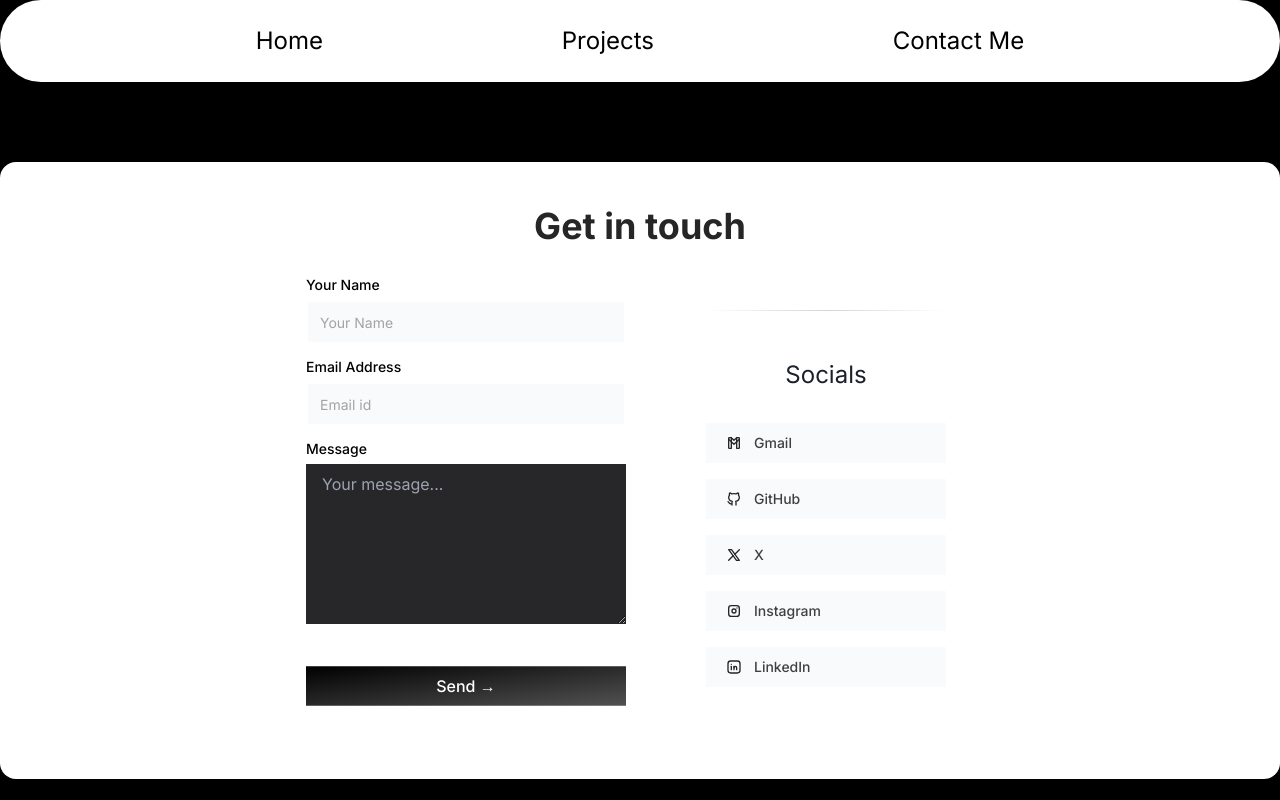
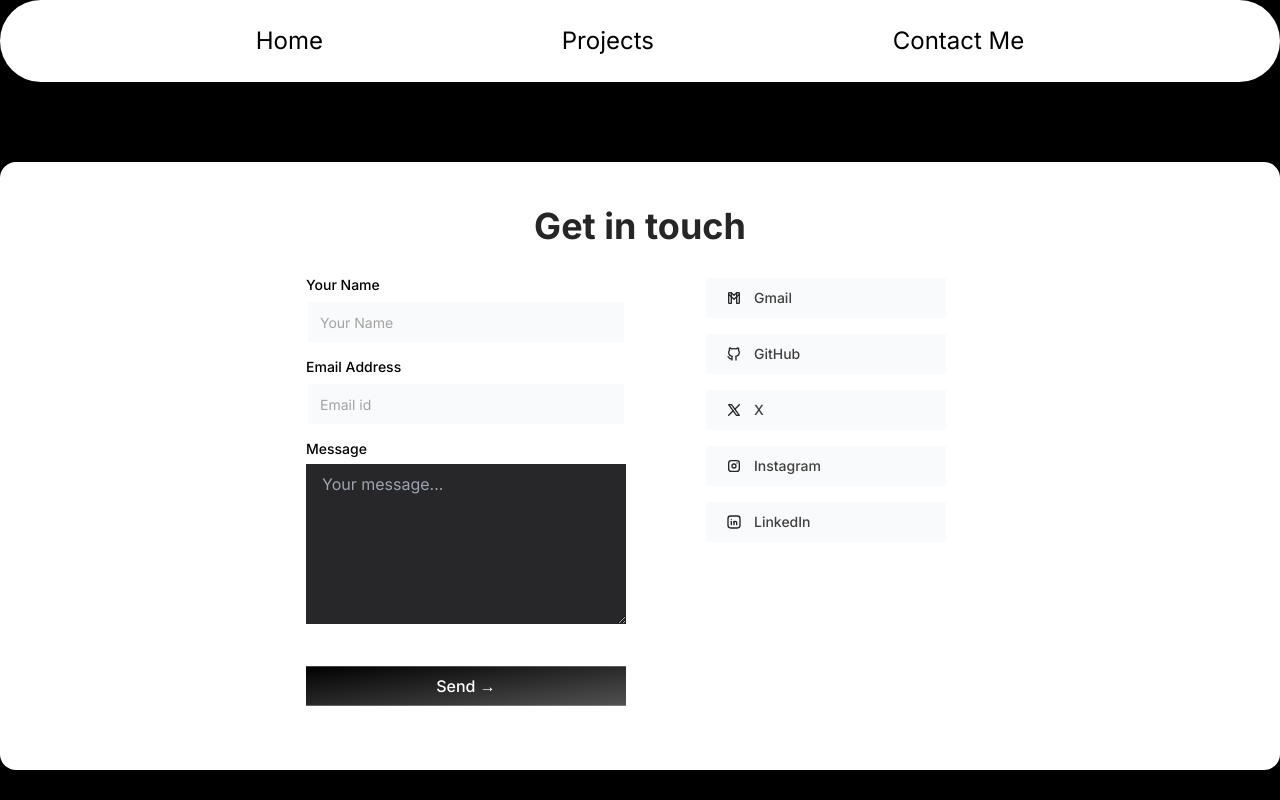
Before and after one commit to ParagGhatage/Portfolio, a Next.js app: page /contact-me in a window 1280 px wide. Built offline with nearby package versions, Linux system fonts and the light colour scheme.

Commit message:
minor structural changes

```diff
--- a/src/components/ContactMe.tsx
+++ b/src/components/ContactMe.tsx
@@ -98,12 +98,8 @@ export function ContactMe() {
         </button>
         </div>
         <div className="m-7 mt-0 w-60  sm:ml-20 ">
-        <div className="bg-gradient-to-r from-transparent via-neutral-300 dark:via-neutral-700 to-transparent my-8 h-[1px] w-full" />
 
         <div className="flex flex-col space-y-4">
-        <div className="text-center m-4 text-2xl ">
-            Socials
-        </div>
         <Link href="mailto:parag.dev2025@gmail.com?subject=Get%20in%20Touch&body=Hello%20there">
           <div
             className=" relative group/btn flex space-x-2 items-center justify-start px-4 w-full text-black rounded-md h-10 font-medium shadow-input bg-gray-50 dark:bg-zinc-900 dark:shadow-[0px_0px_1px_1px_var(--neutral-800)]"
```
